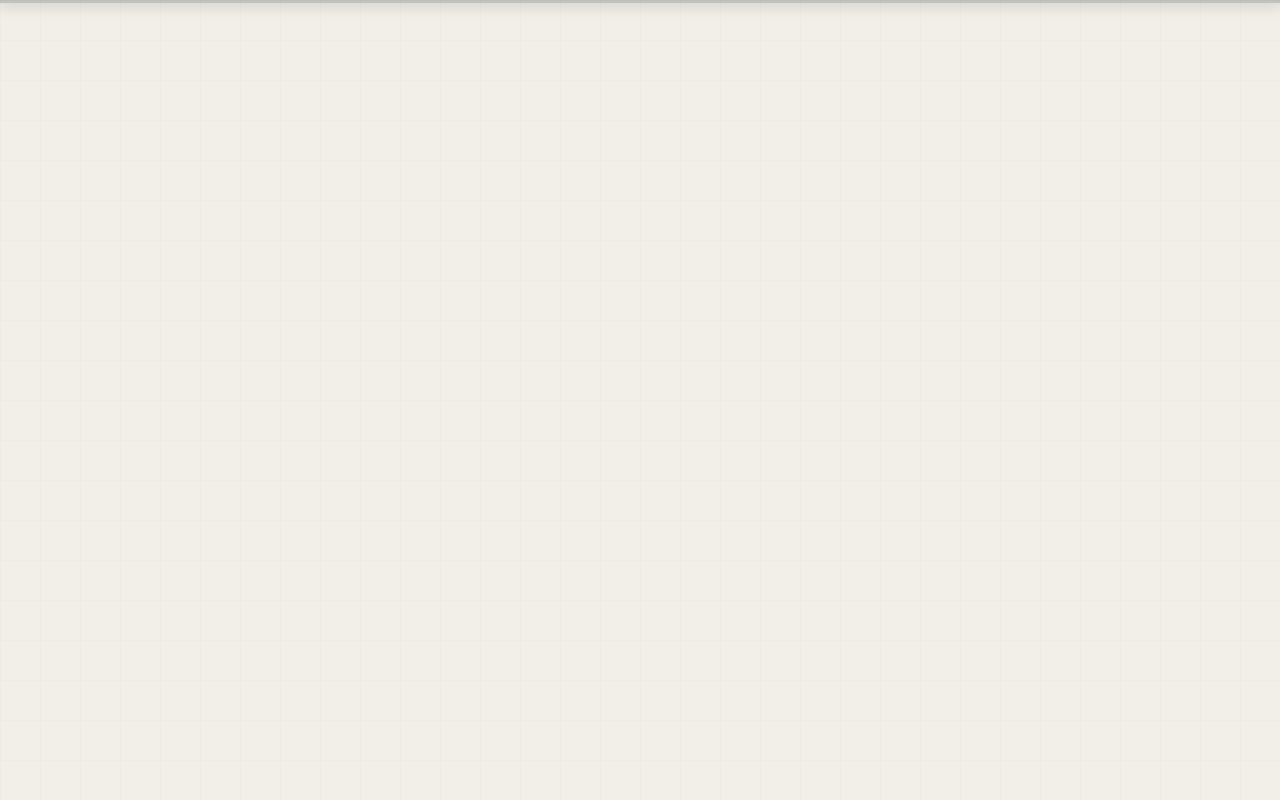
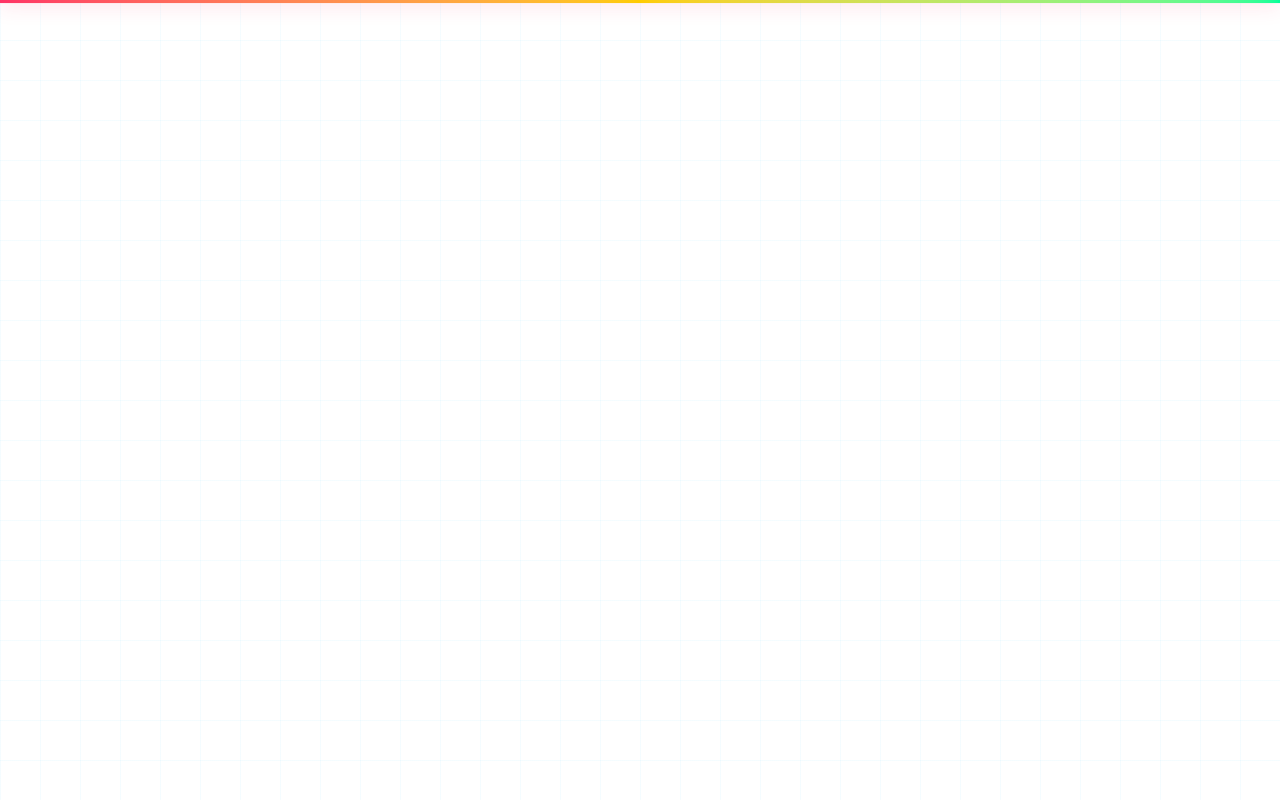
Before and after one commit to Apurvabharoliya/enterprise-intelligence-system, a Next.js app in the folder frontend/: page / in a window 1280 px wide. Shown: the top 800 px of the page. Built offline with nearby package versions, Linux system fonts and the light colour scheme.

Commit message:
feat: implement landing page with GSAP animations, Lenis smooth scrolling, and particle background effects

```diff
--- a/frontend/app/page.tsx
+++ b/frontend/app/page.tsx
@@ -316,31 +316,31 @@ export default function LandingPage() {
 
       {/* 1. Preloader Overlay */}
       {!welcomeComplete && (
-        <div className="preloader-wrap fixed inset-0 z-[100] flex flex-col items-center justify-center bg-[#F2EFE9] [clip-path:polygon(0%_0%,_100%_0%,_100%_100%,_0%_100%)]">
+        <div className="preloader-wrap fixed inset-0 z-[100] flex flex-col items-center justify-center bg-[#FFFFFF] [clip-path:polygon(0%_0%,_100%_0%,_100%_100%,_0%_100%)]">
           <div className="text-center px-4 max-w-2xl relative z-10 flex flex-col items-center">
 
-            <div className="preloader-text-1 font-mono text-[#111111] text-xs uppercase tracking-[0.3em] mb-4">
+            <div className="preloader-text-1 font-mono text-[#FF3366] text-xs uppercase tracking-[0.3em] mb-4">
               Secure Stream Established
             </div>
 
-            <h2 className="preloader-text-2 font-heading text-lg md:text-xl text-[#111111] tracking-wider font-light mb-8">
+            <h2 className="preloader-text-2 font-heading text-lg md:text-xl text-[#33CCFF] tracking-wider font-bold mb-8">
               Gas / EPC / Pharmaceutical Core API
             </h2>
 
             <div className="preloader-core-message flex flex-col items-center gap-6">
-              <div className="w-20 h-[1px] bg-gradient-to-r from-transparent via-[#111111] to-transparent" />
+              <div className="w-20 h-[1px] bg-gradient-to-r from-transparent via-[#FFCC00] to-transparent" />
               <h1 className="font-heading text-4xl md:text-6xl text-[#111111] font-extrabold tracking-tight uppercase leading-none">
                 DECISION MAKER<br />
-                <span className="text-[#111111]">REDISTRIBUTED.</span>
+                <span className="bg-clip-text text-transparent bg-gradient-to-r from-[#FF3366] via-[#FFCC00] to-[#00FF99]">REDISTRIBUTED.</span>
               </h1>
-              <p className="font-mono text-xs text-[#333333] tracking-widest uppercase mt-4">
+              <p className="font-mono text-xs text-[#555555] tracking-widest uppercase mt-4">
                 Booting IntelliSector System Core
               </p>
             </div>
           </div>
 
-          <div className="absolute inset-0 bg-[linear-gradient(rgba(17,17,17,0.015)_1px,transparent_1px),linear-gradient(90deg,rgba(17,17,17,0.015)_1px,transparent_1px)] bg-[size:40px_40px]" />
-          <div className="absolute top-0 left-0 w-full h-1 bg-[#111111]/20 shadow-[0_0_15px_rgba(17,17,17,0.4)] animate-bounce" />
+          <div className="absolute inset-0 bg-[linear-gradient(rgba(51,204,255,0.05)_1px,transparent_1px),linear-gradient(90deg,rgba(51,204,255,0.05)_1px,transparent_1px)] bg-[size:40px_40px]" />
+          <div className="absolute top-0 left-0 w-full h-1 bg-gradient-to-r from-[#FF3366] via-[#FFCC00] to-[#00FF99] shadow-[0_0_20px_rgba(255,51,102,0.4)] animate-bounce" />
         </div>
       )}
 
@@ -368,7 +368,7 @@ export default function LandingPage() {
         <div className="pointer-events-auto">
           <Link href="/dashboard">
             <button className="relative group px-5 py-2.5 rounded-xl bg-[#FAF7F2] border border-[#D9CFC1] hover:border-[#111111] transition-all duration-300 font-mono text-xs uppercase tracking-widest text-[#111111] overflow-hidden backdrop-blur-sm cursor-pointer">
-              <span className="relative z-10 flex items-center gap-2 group-hover:text-[#111111] transition-colors font-bold">
+              <span className="relative z-10 flex items-center gap-2 group-hover:text-[#FAF7F2] transition-colors font-bold">
                 Command Center <ArrowRight className="w-3.5 h-3.5" />
               </span>
               <div className="absolute inset-0 bg-[#111111] translate-y-full group-hover:translate-y-0 transition-transform duration-300 -z-0" />
@@ -423,12 +423,12 @@ export default function LandingPage() {
 
           <div className="hero-sub mt-10 flex flex-wrap gap-4">
             <Link href="/dashboard">
-              <button className="px-8 py-4 rounded-xl bg-[#111111] text-[#111111] font-extrabold text-xs tracking-widest uppercase hover:bg-[#FAF7F2] hover:text-[#111111] transition-colors duration-300 shadow-xl shadow-[#D9CFC1] flex items-center gap-3 cursor-pointer">
+              <button className="px-8 py-4 rounded-xl bg-[#111111] text-[#FAF7F2] font-extrabold text-xs tracking-widest uppercase hover:bg-[#FAF7F2] hover:text-[#111111] border hover:border-[#111111] transition-colors duration-300 shadow-xl shadow-[#D9CFC1] flex items-center gap-3 cursor-pointer">
                 Enter Command Center <ArrowRight className="w-4 h-4" />
               </button>
             </Link>
             <a href="#about">
-              <button className="px-8 py-4 rounded-xl bg-[#FAF7F2]/5 border border-[#D9CFC1] hover:border-gray-300 text-[#111111] font-extrabold text-xs tracking-widest uppercase transition-colors duration-300 cursor-pointer">
+              <button className="px-8 py-4 rounded-xl bg-[#FAF7F2]/5 border border-[#111111] hover:bg-[#111111] hover:text-[#FAF7F2] text-[#111111] font-extrabold text-xs tracking-widest uppercase transition-colors duration-300 cursor-pointer">
                 Read Manifesto
               </button>
             </a>
@@ -715,7 +715,7 @@ export default function LandingPage() {
             <button
               onMouseMove={handleCtaMouseMove}
               onMouseLeave={handleCtaMouseLeave}
-              className="relative px-10 py-5 bg-[#111111] text-[#111111] font-extrabold text-xs tracking-widest uppercase rounded-xl hover:bg-[#FAF7F2] transition-colors duration-300 shadow-2xl shadow-[#D9CFC1]/40 shadow-gray-300 overflow-hidden cursor-pointer"
+              className="relative px-10 py-5 bg-[#111111] text-[#FAF7F2] font-extrabold text-xs tracking-widest uppercase rounded-xl hover:bg-[#FAF7F2] hover:text-[#111111] border border-transparent hover:border-[#111111] transition-colors duration-300 shadow-2xl shadow-[#D9CFC1]/40 shadow-gray-300 overflow-hidden cursor-pointer"
             >
               <motion.div
                 className="relative z-10 flex items-center gap-3"
```
